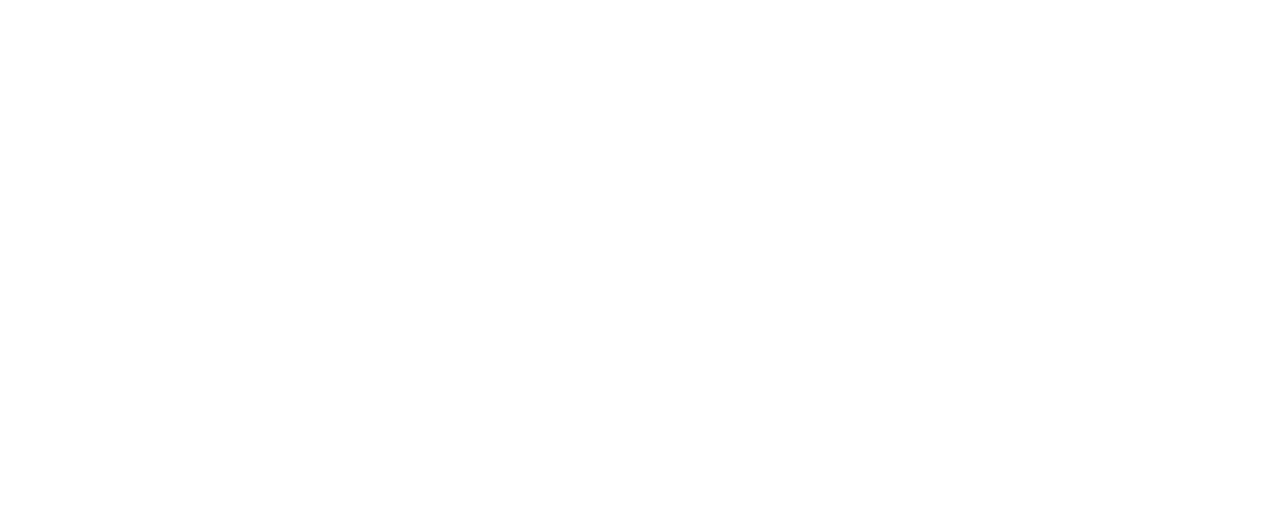
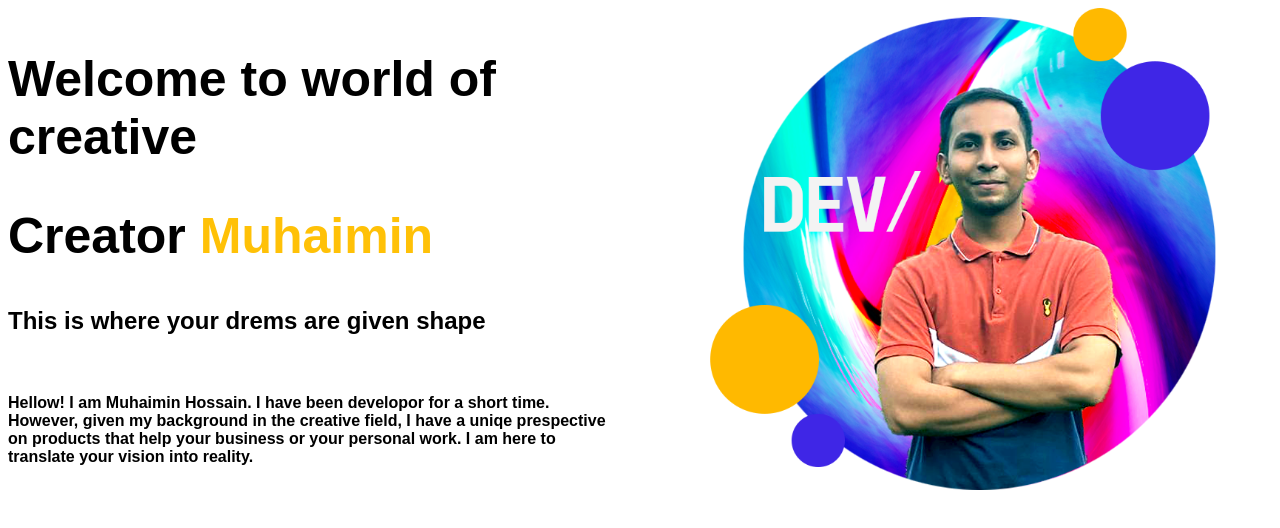
Before and after one commit to muhaiminhossain/developer-portfolio, a plain HTML site: page index.html in a window 1280 px wide. Drawn offline with Linux system fonts and the light colour scheme; a web font is replaced by a local one.

Commit message:
update 1.0

```diff
--- a/index.html
+++ b/index.html
@@ -1,13 +1,34 @@
 <!DOCTYPE html>
 <html lang="en">
+
 <head>
     <meta charset="UTF-8">
     <meta http-equiv="X-UA-Compatible" content="IE=edge">
     <meta name="viewport" content="width=device-width, initial-scale=1.0">
     <title>Muhaimin portfolio</title>
     <link rel="stylesheet" href="style.css">
+    <link rel="preconnect" href="https://fonts.googleapis.com">
+    <link rel="preconnect" href="https://fonts.gstatic.com" crossorigin>
+    <link href="https://fonts.googleapis.com/css2?family=Otomanopee+One&display=swap" rel="stylesheet">
+
 </head>
+
 <body>
+    <Section>
+        <div class="mid">
+            <h1>Welcome to world of creative</h1>
+            <h1> Creator <span class="indigo">Muhaimin</span></h1>
+            <h2>This is where your drems are given shape</h2><br>
+            <h4>
+                <p>Hellow! I am Muhaimin Hossain. I have been developor for a short time. However, given my background
+                    in
+                    the creative field, I have a uniqe prespective on products that help your business or your personal
+                    work. I am here to translate your vision into reality.</p>
+            </h4>
+        </div>
 
+        <div class="mid"><img src="/image/pro.png" alt=""></div>
+    </Section>
 </body>
+
 </html>
--- a/style.css
+++ b/style.css
@@ -0,0 +1,23 @@
+body{
+    font-family: 'Otomanopee One', sans-serif;
+}
+h1{
+    font-size: 50px;
+}
+.indigo{
+    color: #FFC107;
+}
+p {
+    padding-right: 3%;
+}
+section {
+    display: flex;
+}
+.mid {
+    width: 120%;
+}
+
+.mid img {
+    width: 90%;
+    padding-left: 8%;
+}
```
Also changed, not shown: image/pro.png (added), image/profile.png (added).
